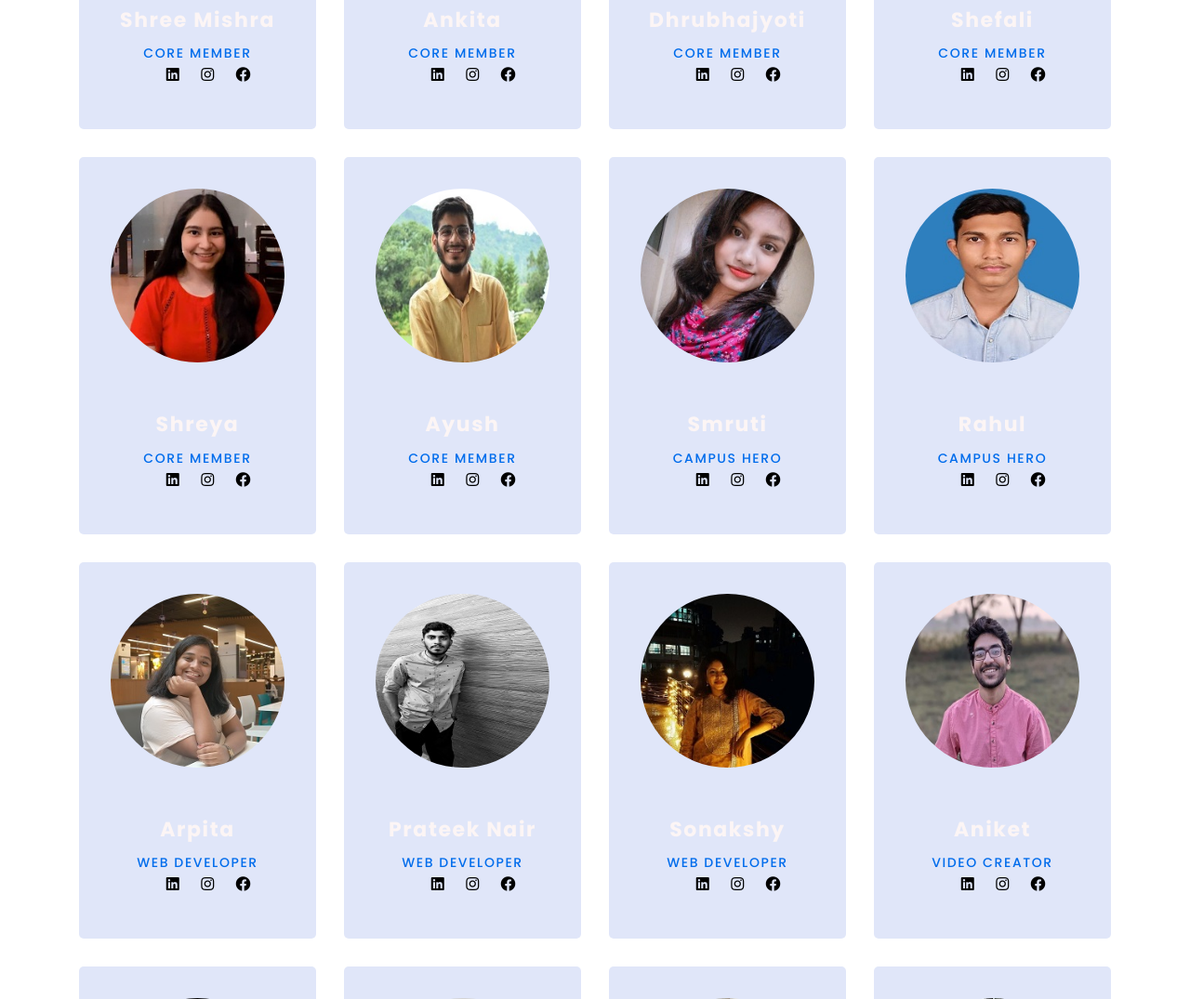
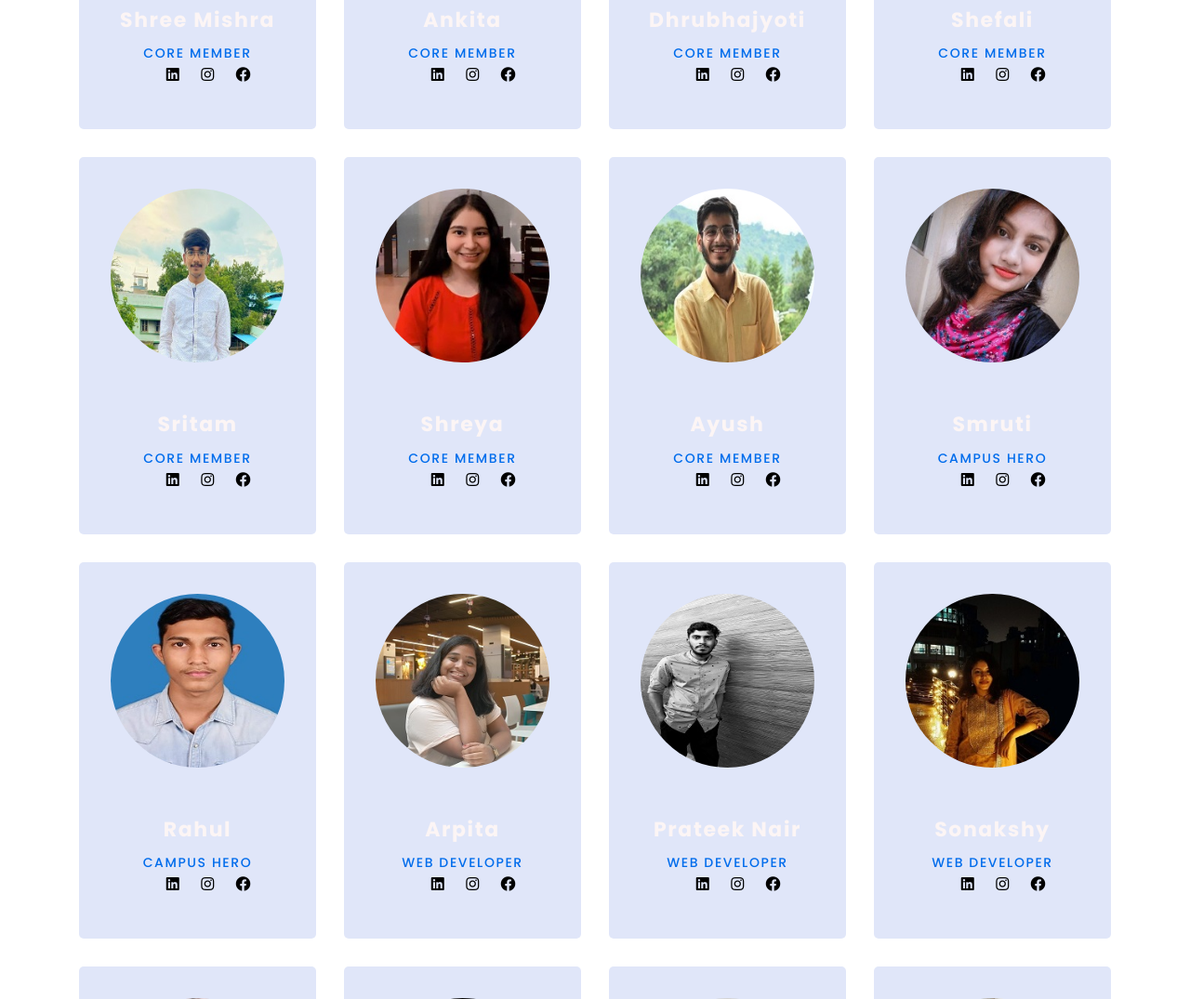
Before and after one commit to SAHU-01/Girlscript-Odisha-Summit, a website with bundled scripts: page teams.html in a window 1280 px wide. Shown: the part 1100-2175 px from the top of the page at 93% size. Built offline with nearby package versions, Linux system fonts and the light colour scheme.

Commit message:
Update teams.html

```diff
--- a/teams.html
+++ b/teams.html
@@ -365,6 +365,31 @@
 						</div>
 					</div>
 
+
+                                       <div class="col-sm-6 col-lg-4 col-xl-3">
+						<div class="single-person">
+							<div class="person-image">
+								<img src="img/team/sritam subudhi.jpg" alt="">
+								<!-- <span class="icon">
+								<i class="fab fa-wordpress-simple"></i>
+							</span> -->
+							</div>
+							<div class="person-info">
+								<h3 class="full-name">Sritam</h3>
+								<span class="speciality">Core Member</span>
+							</div>
+							<ul>
+								<li><a href="https://www.linkedin.com/in/sritam-subudhi-651a96209"><i class="fab fa-linkedin"></i></li></a>
+								<li><a href="https://instagram.com/subudhi_sritam__?utm_medium=copy_link"><i class="fab fa-instagram"></i></li></a>
+								<li><a href="#"><i class="fab fa-facebook"></i></li></a>
+
+
+							</ul>
+						</div>
+					</div>
+
+
+
 					<div class="col-sm-6 col-lg-4 col-xl-3">
 						<div class="single-person">
 							<div class="person-image">
```
